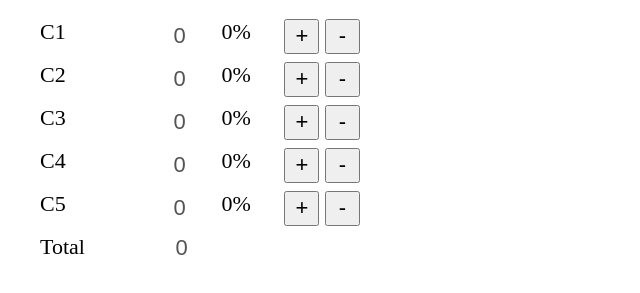
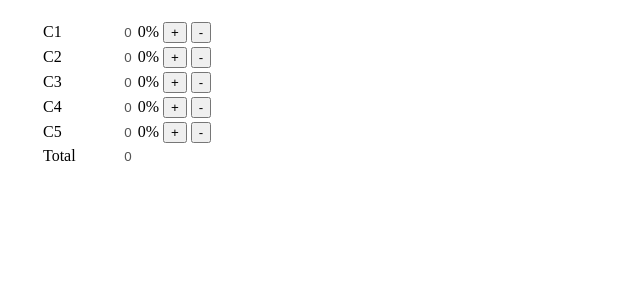
Before and after one commit to rjabdurrahman/custom-counter, a plain HTML site: page index.html in a window 1280 px wide. Shown: the part 101-394 px from the top of the page, without its empty margins (0-640 px from the left). Drawn offline with nearby package versions, Linux system fonts and the light colour scheme.

Commit message:
Updated: Flex to Table Layout

```diff
--- a/index.html
+++ b/index.html
@@ -9,12 +9,8 @@
             margin: 0;
         }
 
-        ul {
-            /* padding: 0; */
-            margin: 0;
-            font-size: 18px;
+        .range-container .error-message {
             color: red;
-            margin-bottom: 20px;
         }
 
         div.range-container {
@@ -29,7 +25,7 @@
         }
 
         .flex-row {
-            max-width: 320px;
+            max-width: 520px;
             display: flex;
             gap: 10px;
             font-size: 22px;
@@ -56,68 +52,106 @@
 <body>
     <div class="range-container">
         <h1>Custom Counter</h1>
-        <div class="alert-box">
-            <ul class="alert-messages">
-                <li></li>
-                <li></li>
-                <li></li>
-                <li></li>
-                <li></li>
-            </ul>
-        </div>
-        <div class="flex-row">
-            <div>C1</div>
+        <table>
+            <tr>
+                <td>C1</td>
+                <td>
                     <input class="counter-value" type="text" id="counter1" value="0" min="0" max="100" disabled>
+                </td>
+                <td>
                     <div class="percent" id="percent1">0%</div>
+                </td>
+                <td>
                     <div>
                         <button class="counter-btn" onclick="counter(1, 'increment')">+</button>
                         <button class="counter-btn" onclick="counter(1, 'decrement')">-</button>
                     </div>
-        </div>
-        <div class="flex-row">
-            <div>C2</div>
+                </td>
+                <td>
+                    <div class="alert-message">Message</div>
+                </td>
+            </tr>
+            <tr>
+                <td>C2</td>
+                <td>
                     <input class="counter-value" type="text" id="counter2" value="0" min="0" max="100" disabled>
+                </td>
+                <td>
                     <div class="percent" id="percent2">0%</div>
+                </td>
+                <td>
                     <div>
                         <button class="counter-btn" onclick="counter(2, 'increment')">+</button>
                         <button class="counter-btn" onclick="counter(2, 'decrement')">-</button>
                     </div>
-        </div>
-        <div class="flex-row">
-            <div>C3</div>
+                </td>
+                <td>
+                    <div class="alert-message">Message</div>
+                </td>
+            </tr>
+            <tr>
+                <td>C3</td>
+                <td>
                     <input class="counter-value" type="text" id="counter3" value="0" min="0" max="100" disabled>
+                </td>
+                <td>
                     <div class="percent" id="percent3">0%</div>
+                </td>
+                <td>
                     <div>
                         <button class="counter-btn" onclick="counter(3, 'increment')">+</button>
                         <button class="counter-btn" onclick="counter(3, 'decrement')">-</button>
                     </div>
-        </div>
-        <div class="flex-row">
-            <div>C4</div>
+                </td>
+                <td>
+                    <div class="alert-message">Message</div>
+                </td>
+            </tr>
+            <tr>
+                <td>C4</td>
+                <td>
                     <input class="counter-value" type="text" id="counter4" value="0" min="0" max="100" disabled>
+                </td>
+                <td>
                     <div class="percent" id="percent4">0%</div>
+                </td>
+                <td>
                     <div>
                         <button class="counter-btn" onclick="counter(4, 'increment')">+</button>
                         <button class="counter-btn" onclick="counter(4, 'decrement')">-</button>
                     </div>
-        </div>
-        <div class="flex-row">
-            <div>C5</div>
+                </td>
+                <td>
+                    <div class="alert-message">Message</div>
+                </td>
+            </tr>
+            <tr>
+                <td>C5</td>
+                <td>
                     <input class="counter-value" type="text" id="counter5" value="0" min="0" max="100" disabled>
+                </td>
+                <td>
                     <div class="percent" id="percent5">0%</div>
+                </td>
+                <td>
                     <div>
                         <button class="counter-btn" onclick="counter(5, 'increment')">+</button>
                         <button class="counter-btn" onclick="counter(5, 'decrement')">-</button>
                     </div>
-        </div>
-        <div class="flex-row">
-            <div>Total</div>
-            <div>
+                </td>
+                <td>
+                    <div class="alert-message">Message</div>
+                </td>
+            </tr>
+            <tr>
+                <td>Total</td>
+                <td>
                     <input type="text" id="total" value="0" disabled>
-            </div>
-            <div>&nbsp;&nbsp;&nbsp;&nbsp;&nbsp;&nbsp;&nbsp;&nbsp;</div>
-            <div>&nbsp;&nbsp;&nbsp;&nbsp;&nbsp;&nbsp;&nbsp;&nbsp;&nbsp;&nbsp;</div>
-        </div>
+                </td>
+                <td></td>
+                <td></td>
+            </tr>
+        </table>
     </div>
     <script>
         let allValEls = document.querySelectorAll('.counter-value');
@@ -151,18 +185,18 @@
         }
 
         // Alert Logics
-        let allAlertMessageEls = $('.alert-messages li');
+        let allAlertMessageEls = $('.alert-message');
         function getPercentNumber(selector) {
             return Number($(selector).text().replace('%', ''));
         }
         allAlertMessageEls.hide();
         $('.counter-btn').on('click', () => {
-            if(getPercentNumber(`#percent1`) >= 60) {
+            if (getPercentNumber(`#percent1`) >= 60) {
                 allAlertMessageEls.eq(0).text('C1 percentage gone above 60%!').show();
             } else {
                 allAlertMessageEls.eq(0).text('').hide();
             }
-            if(Number($(`#counter2`).val()) >= 5) {
+            if (Number($(`#counter2`).val()) >= 5) {
                 allAlertMessageEls.eq(1).text('C2 value is now in over now (5)!').show();
             } else {
                 allAlertMessageEls.eq(1).text('').hide();
```
Lines whose indentation alone changed are shown as unchanged.
